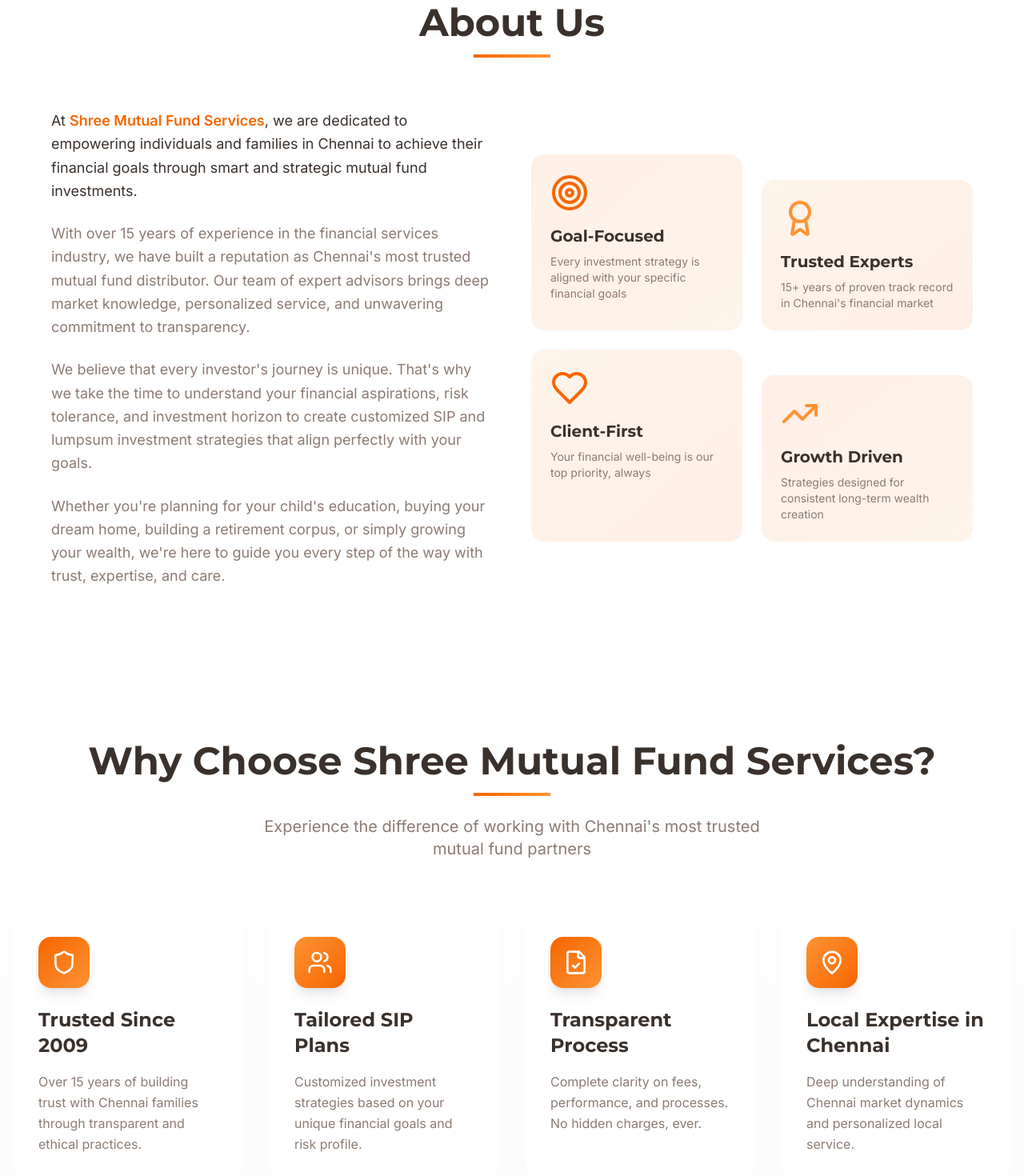
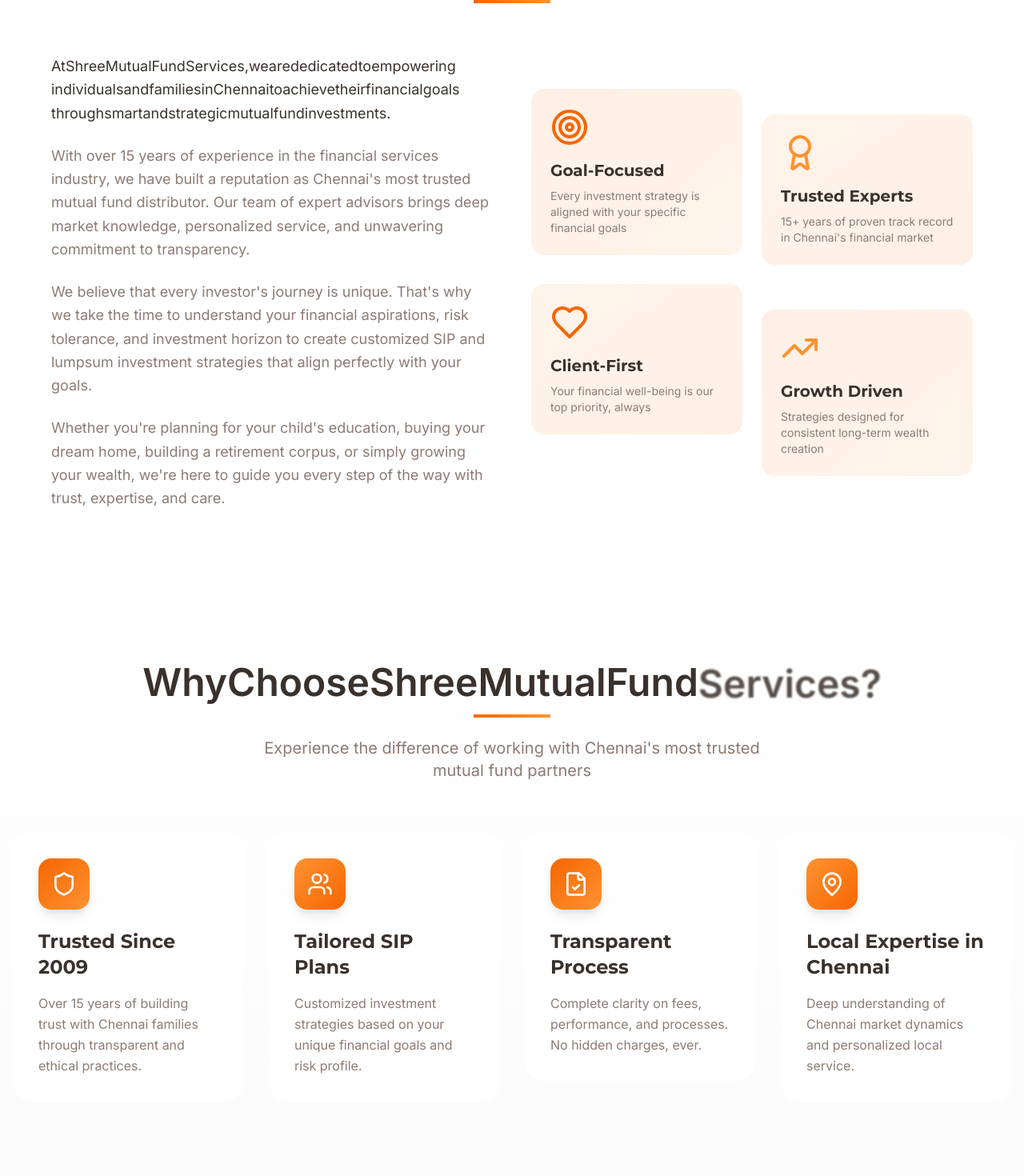
Before and after one commit to gpmusic28/chennai-mutual-trust, a React (Vite) app: page / in a window 1280 px wide. Shown: the part 960-2430 px from the top of the page at 80% size. Built offline with nearby package versions, Linux system fonts and the light colour scheme; the HTML template or start-up script is replaced by a standard one.

Commit message:
feat: Implement text reveal on scroll

```diff
--- a/src/components/AboutUs.tsx
+++ b/src/components/AboutUs.tsx
@@ -1,63 +1,86 @@
 import { Target, Award, Heart, TrendingUp } from "lucide-react";
+import { TextReveal } from "@/hooks/useScrollTextReveal";
+import { AnimatedSection } from "@/hooks/useScrollAnimation";
 
 const AboutUs = () => {
   return (
     <section id="about" className="py-24 bg-background">
       <div className="container mx-auto px-4">
         <div className="max-w-6xl mx-auto">
-          <div className="text-center mb-16 animate-fade-in">
+          <AnimatedSection animation="fade" className="text-center mb-16">
             <h2 className="text-4xl md:text-5xl font-bold mb-4">About Us</h2>
             <div className="w-24 h-1 bg-gradient-to-r from-primary to-accent mx-auto"></div>
-          </div>
+          </AnimatedSection>
 
           <div className="grid md:grid-cols-2 gap-12 items-center">
-            <div className="space-y-6 animate-fade-in">
-              <p className="text-lg text-foreground leading-relaxed">
-                At <span className="font-semibold text-primary">Shree Mutual Fund Services</span>, we are dedicated to empowering individuals and families in Chennai to achieve their financial goals through smart and strategic mutual fund investments.
-              </p>
+            <div className="space-y-6">
+              <AnimatedSection animation="slide-right" delay={100}>
+                <TextReveal
+                  as="p"
+                  text="At Shree Mutual Fund Services, we are dedicated to empowering individuals and families in Chennai to achieve their financial goals through smart and strategic mutual fund investments."
+                  className="text-lg leading-relaxed"
+                />
+              </AnimatedSection>
+
+              <AnimatedSection animation="slide-right" delay={200}>
                 <p className="text-lg text-muted-foreground leading-relaxed">
                   With over 15 years of experience in the financial services industry, we have built a reputation as Chennai's most trusted mutual fund distributor. Our team of expert advisors brings deep market knowledge, personalized service, and unwavering commitment to transparency.
                 </p>
+              </AnimatedSection>
+
+              <AnimatedSection animation="slide-right" delay={300}>
                 <p className="text-lg text-muted-foreground leading-relaxed">
                   We believe that every investor's journey is unique. That's why we take the time to understand your financial aspirations, risk tolerance, and investment horizon to create customized SIP and lumpsum investment strategies that align perfectly with your goals.
                 </p>
+              </AnimatedSection>
+
+              <AnimatedSection animation="slide-right" delay={400}>
                 <p className="text-lg text-muted-foreground leading-relaxed">
                   Whether you're planning for your child's education, buying your dream home, building a retirement corpus, or simply growing your wealth, we're here to guide you every step of the way with trust, expertise, and care.
                 </p>
+              </AnimatedSection>
             </div>
 
             <div className="grid grid-cols-2 gap-6">
-              <div className="bg-gradient-to-br from-primary/10 to-accent/10 p-6 rounded-2xl hover:shadow-xl transition-all duration-300 hover:-translate-y-2">
+              <AnimatedSection animation="scale" delay={100}>
+                <div className="bg-gradient-to-br from-primary/10 to-accent/10 p-6 rounded-2xl hover:shadow-xl transition-all duration-500 hover:-translate-y-2 hover:scale-105">
                   <Target className="w-12 h-12 text-primary mb-4" />
                   <h3 className="text-xl font-bold mb-2">Goal-Focused</h3>
                   <p className="text-muted-foreground text-sm">
                     Every investment strategy is aligned with your specific financial goals
                   </p>
                 </div>
+              </AnimatedSection>
 
-              <div className="bg-gradient-to-br from-accent/10 to-primary/10 p-6 rounded-2xl hover:shadow-xl transition-all duration-300 hover:-translate-y-2 mt-8">
+              <AnimatedSection animation="scale" delay={200}>
+                <div className="bg-gradient-to-br from-accent/10 to-primary/10 p-6 rounded-2xl hover:shadow-xl transition-all duration-500 hover:-translate-y-2 hover:scale-105 mt-8">
                   <Award className="w-12 h-12 text-accent mb-4" />
                   <h3 className="text-xl font-bold mb-2">Trusted Experts</h3>
                   <p className="text-muted-foreground text-sm">
                     15+ years of proven track record in Chennai's financial market
                   </p>
                 </div>
+              </AnimatedSection>
 
-              <div className="bg-gradient-to-br from-accent/10 to-primary/10 p-6 rounded-2xl hover:shadow-xl transition-all duration-300 hover:-translate-y-2">
+              <AnimatedSection animation="scale" delay={300}>
+                <div className="bg-gradient-to-br from-accent/10 to-primary/10 p-6 rounded-2xl hover:shadow-xl transition-all duration-500 hover:-translate-y-2 hover:scale-105">
                   <Heart className="w-12 h-12 text-primary mb-4" />
                   <h3 className="text-xl font-bold mb-2">Client-First</h3>
                   <p className="text-muted-foreground text-sm">
                     Your financial well-being is our top priority, always
                   </p>
                 </div>
+              </AnimatedSection>
 
-              <div className="bg-gradient-to-br from-primary/10 to-accent/10 p-6 rounded-2xl hover:shadow-xl transition-all duration-300 hover:-translate-y-2 mt-8">
+              <AnimatedSection animation="scale" delay={400}>
+                <div className="bg-gradient-to-br from-primary/10 to-accent/10 p-6 rounded-2xl hover:shadow-xl transition-all duration-500 hover:-translate-y-2 hover:scale-105 mt-8">
                   <TrendingUp className="w-12 h-12 text-accent mb-4" />
                   <h3 className="text-xl font-bold mb-2">Growth Driven</h3>
                   <p className="text-muted-foreground text-sm">
                     Strategies designed for consistent long-term wealth creation
                   </p>
                 </div>
+              </AnimatedSection>
             </div>
           </div>
         </div>
--- a/src/components/WhyChoose.tsx
+++ b/src/components/WhyChoose.tsx
@@ -1,4 +1,6 @@
 import { Shield, Users, FileCheck, MapPin } from "lucide-react";
+import { AnimatedSection } from "@/hooks/useScrollAnimation";
+import { TextReveal } from "@/hooks/useScrollTextReveal";
 
 const WhyChoose = () => {
   const features = [
@@ -31,23 +33,26 @@ const WhyChoose = () => {
   return (
     <section id="why-choose" className="py-24 bg-gradient-to-b from-background to-secondary/30">
       <div className="container mx-auto px-4">
-        <div className="text-center mb-16 animate-fade-in">
-          <h2 className="text-4xl md:text-5xl font-bold mb-4">
-            Why Choose Shree Mutual Fund Services?
-          </h2>
+        <AnimatedSection animation="fade" className="text-center mb-16">
+          <TextReveal
+            as="h2"
+            text="Why Choose Shree Mutual Fund Services?"
+            className="text-4xl md:text-5xl font-bold mb-4"
+          />
           <div className="w-24 h-1 bg-gradient-to-r from-primary to-accent mx-auto mb-6"></div>
           <p className="text-xl text-muted-foreground max-w-2xl mx-auto">
             Experience the difference of working with Chennai's most trusted mutual fund partners
           </p>
-        </div>
+        </AnimatedSection>
 
         <div className="grid md:grid-cols-2 lg:grid-cols-4 gap-8 max-w-7xl mx-auto">
           {features.map((feature, index) => (
-            <div
+            <AnimatedSection
               key={index}
-              className="group relative bg-card rounded-3xl p-8 hover:shadow-2xl transition-all duration-500 hover:-translate-y-3 animate-fade-in"
-              style={{ animationDelay: `${index * 100}ms` }}
+              animation="scale"
+              delay={index * 100}
             >
+              <div className="group relative bg-card rounded-3xl p-8 hover:shadow-2xl transition-all duration-500 hover:-translate-y-3">
                 {/* Gradient Background on Hover */}
                 <div className={`absolute inset-0 bg-gradient-to-br ${feature.color} opacity-0 group-hover:opacity-5 rounded-3xl transition-opacity duration-500`}></div>
 
@@ -69,6 +74,7 @@ const WhyChoose = () => {
                   </p>
                 </div>
               </div>
+            </AnimatedSection>
           ))}
         </div>
       </div>
--- /dev/null
+++ b/src/hooks/useScrollAnimation.tsx
@@ -0,0 +1,95 @@
+import { useEffect, useRef, useState } from "react";
+
+interface ScrollAnimationOptions {
+  threshold?: number;
+  rootMargin?: string;
+  triggerOnce?: boolean;
+}
+
+export const useScrollAnimation = (options: ScrollAnimationOptions = {}) => {
+  const { threshold = 0.1, rootMargin = "0px", triggerOnce = true } = options;
+  const ref = useRef<HTMLDivElement>(null);
+  const [isVisible, setIsVisible] = useState(false);
+
+  useEffect(() => {
+    const observer = new IntersectionObserver(
+      (entries) => {
+        entries.forEach((entry) => {
+          if (entry.isIntersecting) {
+            setIsVisible(true);
+            if (triggerOnce && ref.current) {
+              observer.unobserve(ref.current);
+            }
+          } else if (!triggerOnce) {
+            setIsVisible(false);
+          }
+        });
+      },
+      { threshold, rootMargin }
+    );
+
+    if (ref.current) {
+      observer.observe(ref.current);
+    }
+
+    return () => observer.disconnect();
+  }, [threshold, rootMargin, triggerOnce]);
+
+  return { ref, isVisible };
+};
+
+interface AnimatedSectionProps {
+  children: React.ReactNode;
+  className?: string;
+  animation?: "fade" | "slide-up" | "slide-left" | "slide-right" | "scale";
+  delay?: number;
+  duration?: number;
+}
+
+export const AnimatedSection = ({
+  children,
+  className = "",
+  animation = "fade",
+  delay = 0,
+  duration = 600,
+}: AnimatedSectionProps) => {
+  const { ref, isVisible } = useScrollAnimation();
+
+  const animations = {
+    fade: {
+      initial: { opacity: 0 },
+      animate: { opacity: 1 },
+    },
+    "slide-up": {
+      initial: { opacity: 0, transform: "translateY(50px)" },
+      animate: { opacity: 1, transform: "translateY(0)" },
+    },
+    "slide-left": {
+      initial: { opacity: 0, transform: "translateX(50px)" },
+      animate: { opacity: 1, transform: "translateX(0)" },
+    },
+    "slide-right": {
+      initial: { opacity: 0, transform: "translateX(-50px)" },
+      animate: { opacity: 1, transform: "translateX(0)" },
+    },
+    scale: {
+      initial: { opacity: 0, transform: "scale(0.9)" },
+      animate: { opacity: 1, transform: "scale(1)" },
+    },
+  };
+
+  const { initial, animate } = animations[animation];
+
+  return (
+    <div
+      ref={ref}
+      className={className}
+      style={{
+        ...(!isVisible ? initial : animate),
+        transition: `all ${duration}ms cubic-bezier(0.4, 0, 0.2, 1) ${delay}ms`,
+      }}
+    >
+      {children}
+    </div>
+  );
+};
--- /dev/null
+++ b/src/hooks/useScrollTextReveal.tsx
@@ -0,0 +1,79 @@
+import { useEffect, useRef, useState } from "react";
+
+export const useScrollTextReveal = () => {
+  const ref = useRef<HTMLDivElement>(null);
+  const [progress, setProgress] = useState(0);
+
+  useEffect(() => {
+    const handleScroll = () => {
+      if (!ref.current) return;
+
+      const element = ref.current;
+      const rect = element.getBoundingClientRect();
+      const windowHeight = window.innerHeight;
+
+      // Calculate progress based on element position
+      const elementTop = rect.top;
+      const elementHeight = rect.height;
+
+      // Start revealing when element enters viewport
+      const startReveal = windowHeight * 0.8;
+      const endReveal = windowHeight * 0.2;
+
+      let scrollProgress = 0;
+
+      if (elementTop < startReveal && elementTop + elementHeight > 0) {
+        scrollProgress = Math.min(
+          Math.max((startReveal - elementTop) / (startReveal - endReveal), 0),
+          1
+        );
+      }
+
+      setProgress(scrollProgress);
+    };
+
+    handleScroll();
+    window.addEventListener("scroll", handleScroll, { passive: true });
+    window.addEventListener("resize", handleScroll);
+
+    return () => {
+      window.removeEventListener("scroll", handleScroll);
+      window.removeEventListener("resize", handleScroll);
+    };
+  }, []);
+
+  return { ref, progress };
+};
+
+interface TextRevealProps {
+  text: string;
+  className?: string;
+  as?: "h1" | "h2" | "h3" | "p" | "span";
+}
+
+export const TextReveal = ({ text, className = "", as = "p" }: TextRevealProps) => {
+  const { ref, progress } = useScrollTextReveal();
+  const words = text.split(" ");
+
+  return (
+    <div ref={ref} className={className}>
+      {words.map((word, index) => {
+        const wordProgress = Math.max(0, Math.min(1, (progress - index / words.length) * words.length));
+
+        return (
+          <span
+            key={index}
+            className="inline-block transition-all duration-300"
+            style={{
+              opacity: 0.3 + wordProgress * 0.7,
+              filter: `blur(${(1 - wordProgress) * 4}px)`,
+              transform: `translateY(${(1 - wordProgress) * 10}px)`,
+            }}
+          >
+            {word}{index < words.length - 1 ? " " : ""}
+          </span>
+        );
+      })}
+    </div>
+  );
+};
```
Also changed, not shown: src/components/Hero.tsx (+19 -10 lines), src/components/Performance.tsx (+10 -7 lines). Lines whose indentation alone changed are shown as unchanged.
